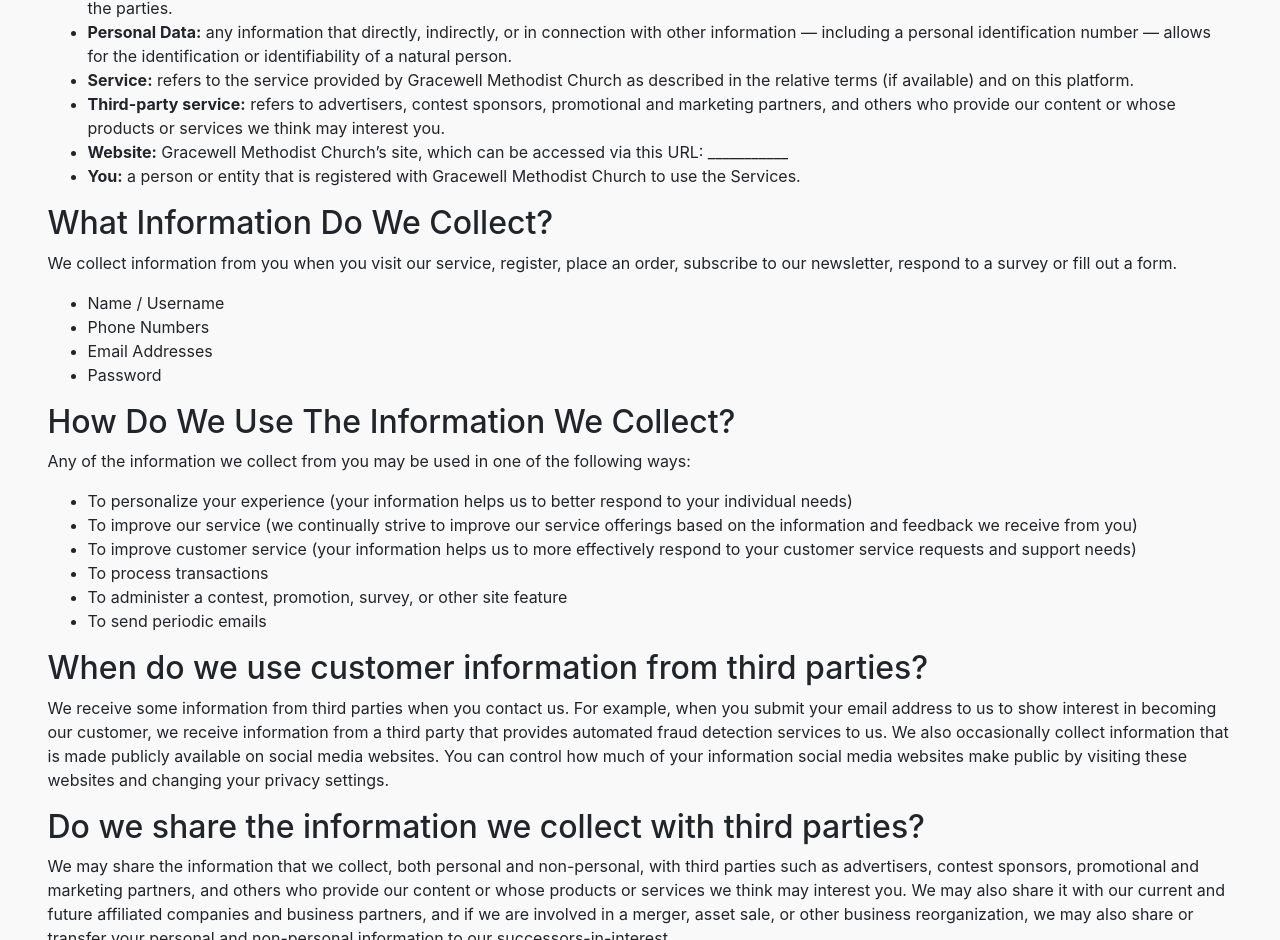
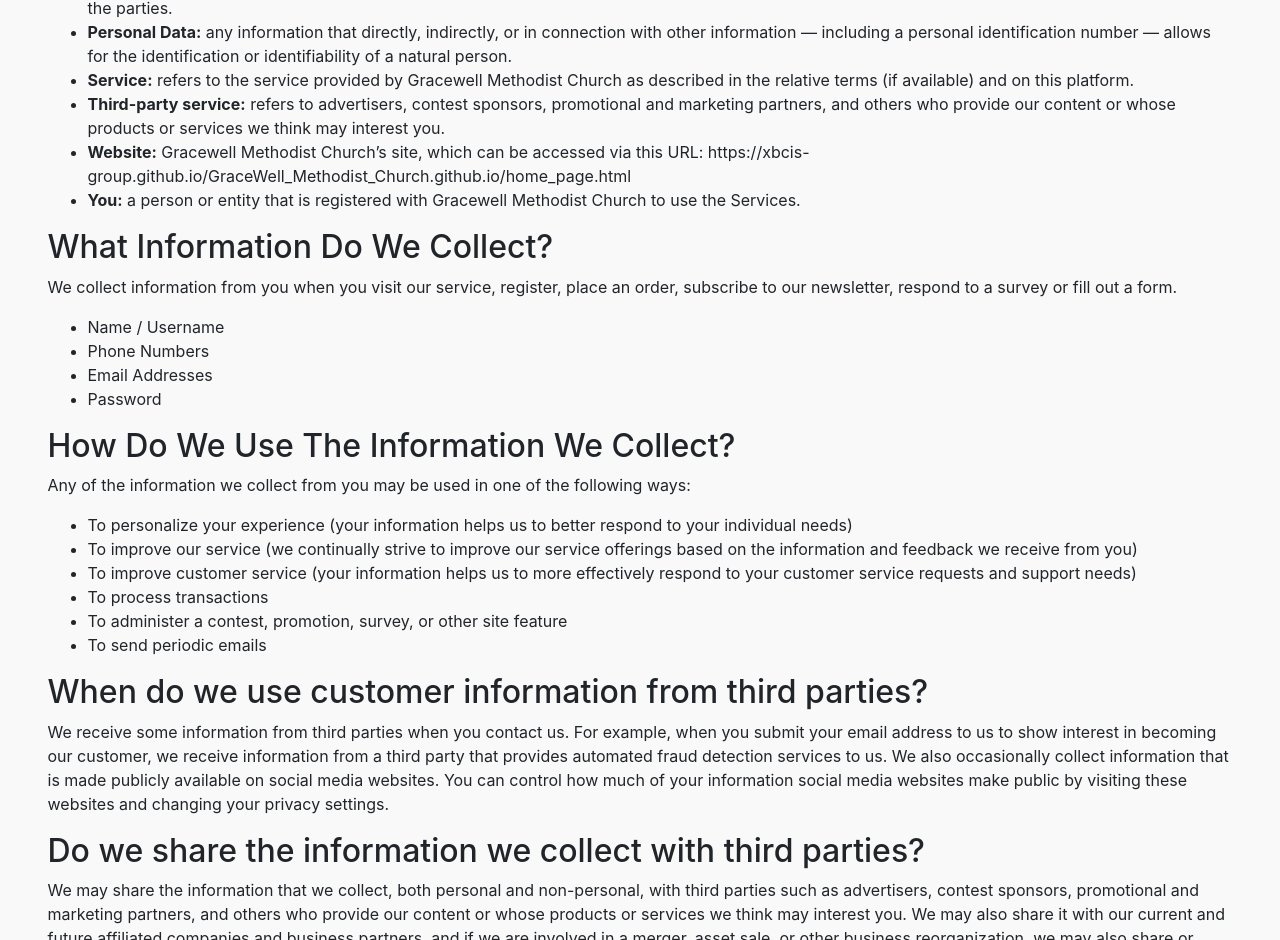
Before and after one commit to Lw0802/Gracewelldeletedata, a plain HTML site: page privatepolicy.html in a window 1280 px wide. Shown: the part 986-1926 px from the top of the page. Drawn offline with nearby package versions, Linux system fonts and the light colour scheme.

Commit message:
Update privatepolicy.html

```diff
--- a/privatepolicy.html
+++ b/privatepolicy.html
@@ -165,7 +165,7 @@
         <li><strong>Personal Data:</strong> any information that directly, indirectly, or in connection with other information — including a personal identification number — allows for the identification or identifiability of a natural person.</li>
         <li><strong>Service:</strong> refers to the service provided by Gracewell Methodist Church as described in the relative terms (if available) and on this platform.</li>
         <li><strong>Third-party service:</strong> refers to advertisers, contest sponsors, promotional and marketing partners, and others who provide our content or whose products or services we think may interest you.</li>
-        <li><strong>Website:</strong> Gracewell Methodist Church’s site, which can be accessed via this URL: ___________</li>
+        <li><strong>Website:</strong> Gracewell Methodist Church’s site, which can be accessed via this URL: https://xbcis-group.github.io/GraceWell_Methodist_Church.github.io/home_page.html</li>
         <li><strong>You:</strong> a person or entity that is registered with Gracewell Methodist Church to use the Services.</li>
 
     </ul>
```
